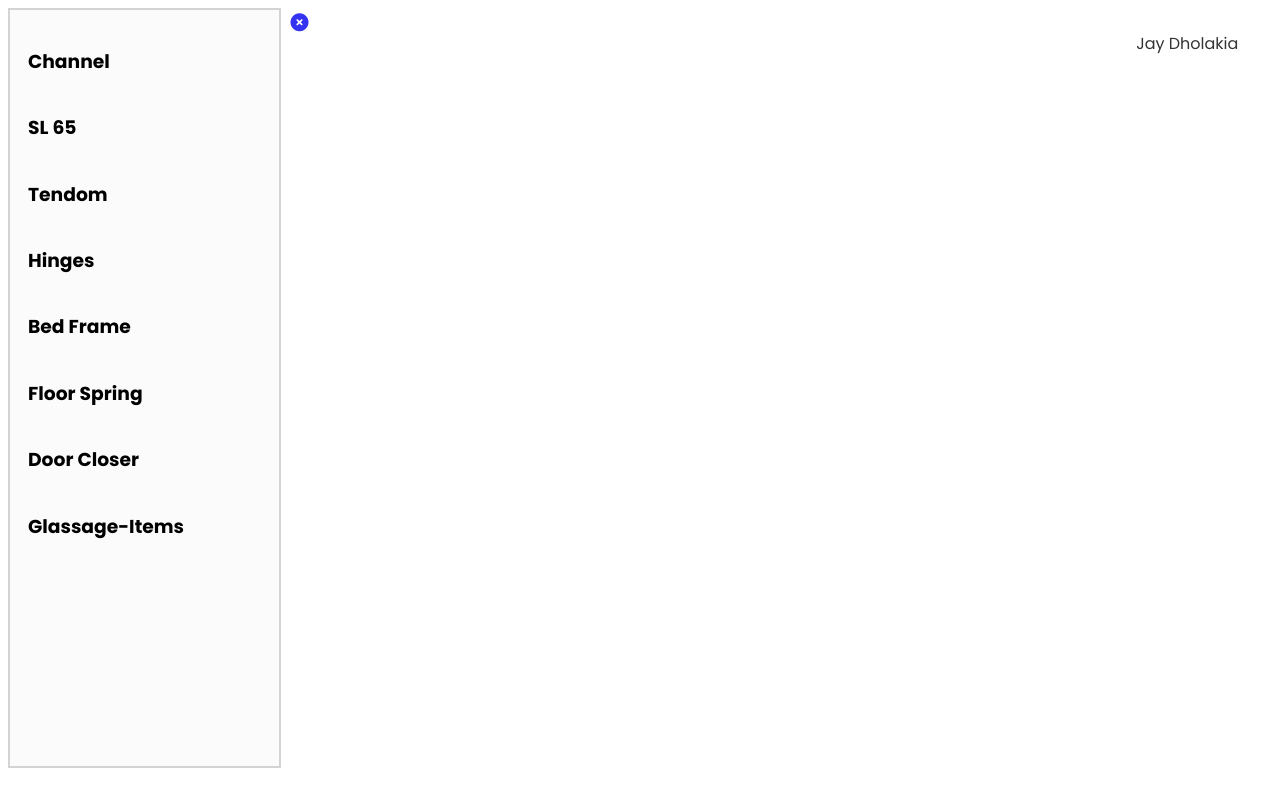
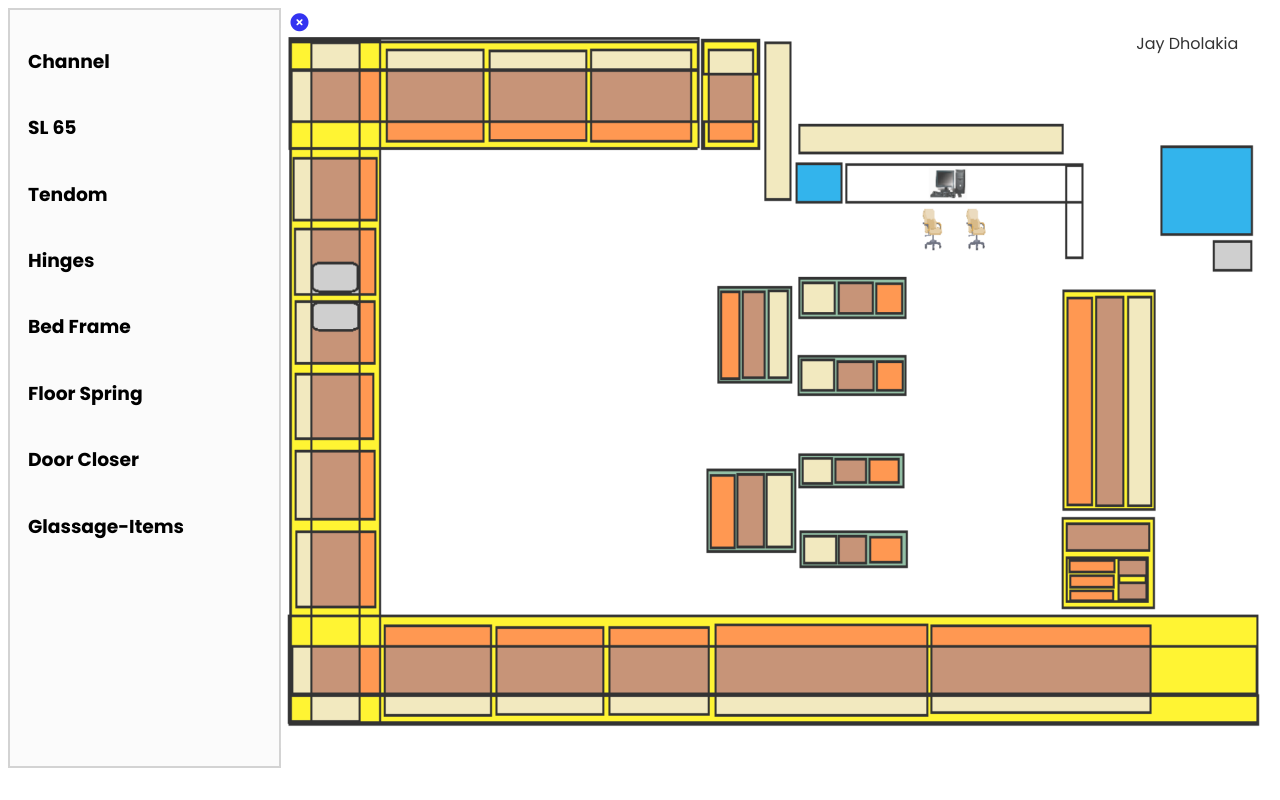
Before and after one commit to DholakiaJay/SHAH-ARCHI, a plain HTML site: page index.html in a window 1280 px wide. Drawn offline with Linux system fonts and the light colour scheme; the site is published under a folder, as on GitHub Pages, so addresses that start at the root find nothing.

Commit message:
Update warehouse.css

```diff
--- a/warehouse.css
+++ b/warehouse.css
@@ -21,7 +21,7 @@ span:hover {
 .warehouse {
   height: 90vh;
   width: 81vw;
-  background-image: url("/warehouse-blueprint.png");
+  background-image: url("warehouse-blueprint.png");
   background-repeat: no-repeat;
   background-size: 100% 100%;
   position: relative;
```
